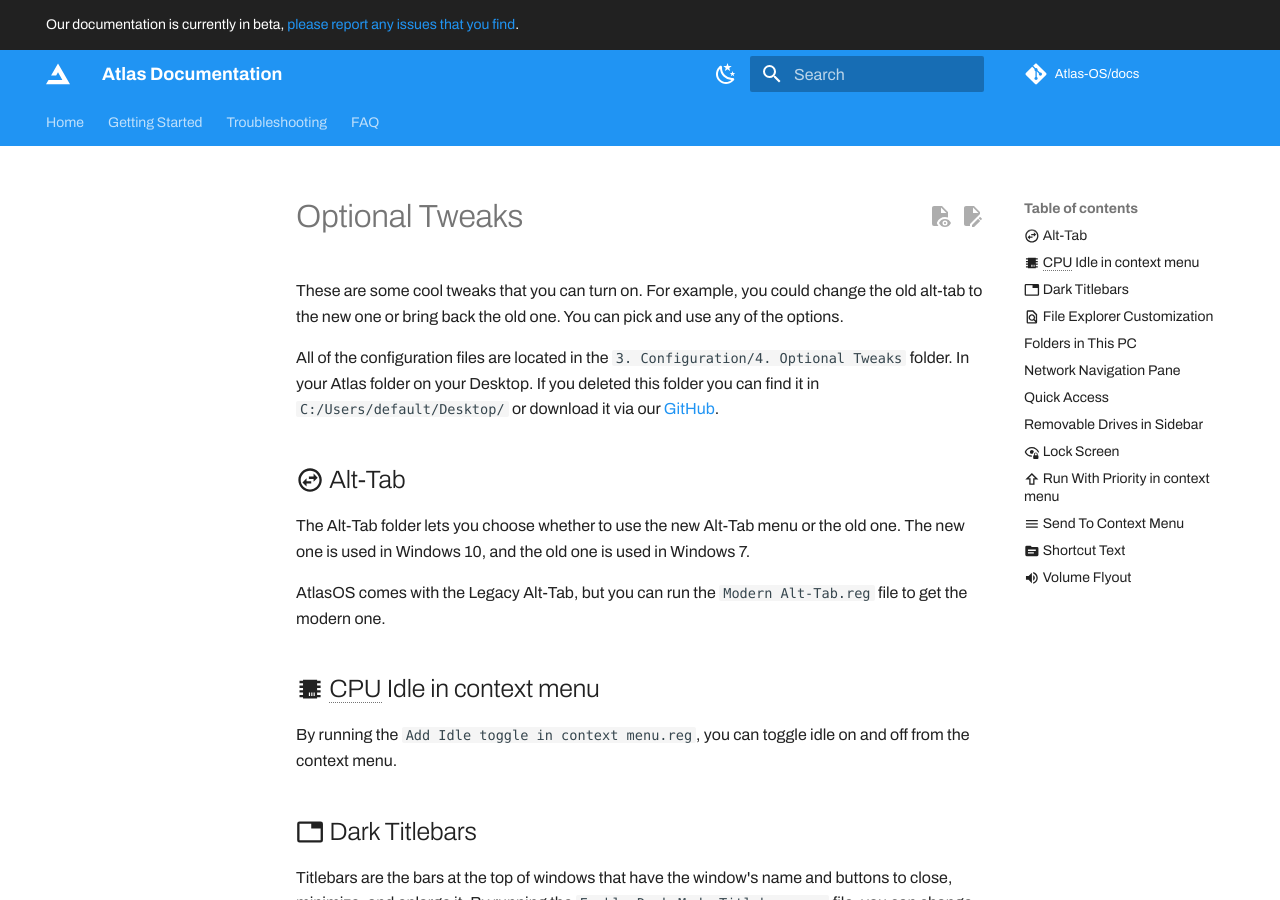
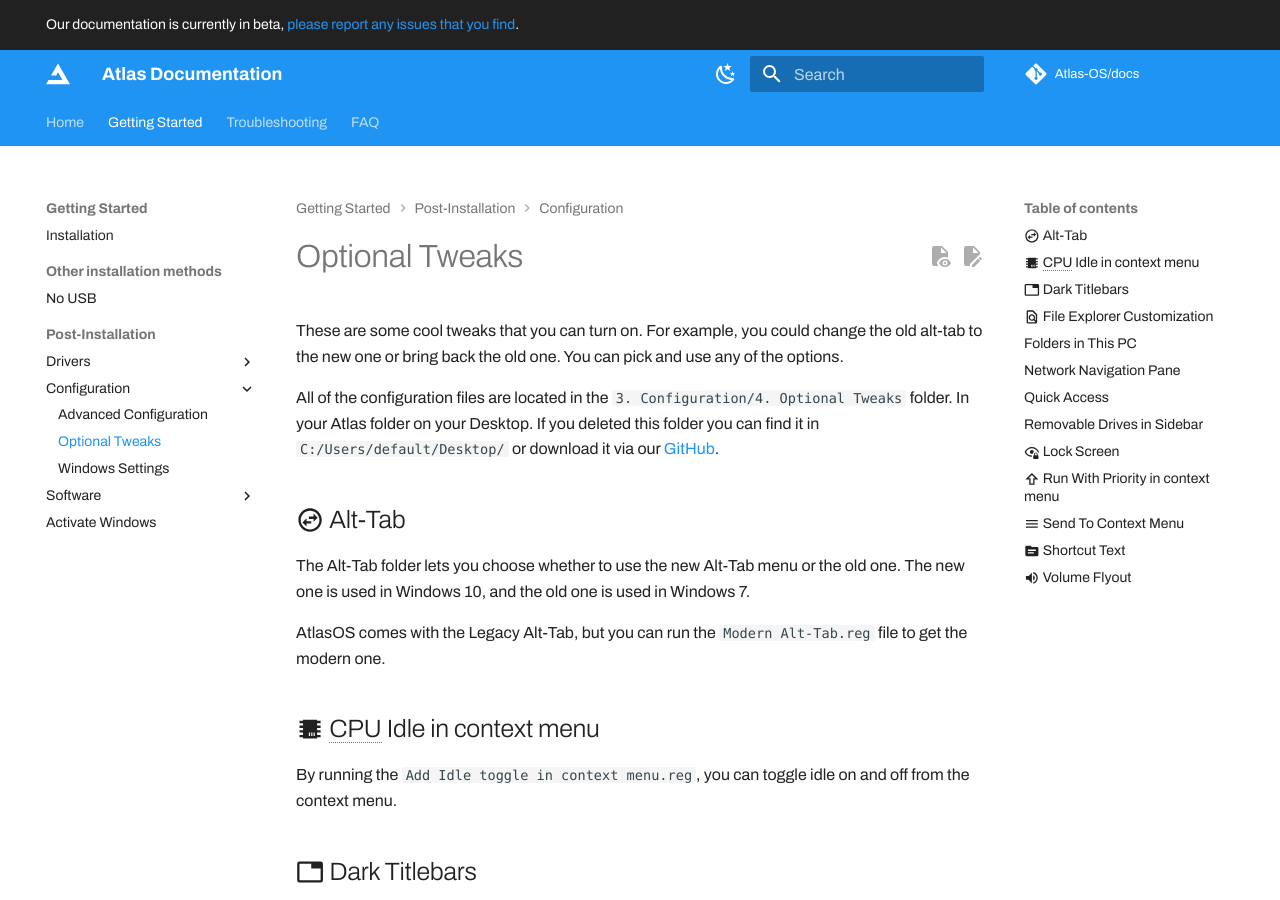
Before and after one commit to Atlas-OS/docs, an MkDocs documentation site: the page built from docs/getting-started/post-installation/configuration/optional-tweaks.md, in a window 1280 px wide and 900 px high. Built offline with MkDocs 1.6.1 and Material for MkDocs 9.7.7, drawn with Linux system fonts in a browser that asks for light colours; some web fonts are replaced; plug-ins that fetch from the network failed and are left out; comment, search, counter and statistics services are not loaded; part of the change alters nothing that is shown.

Commit message:
fix: 🐛navigation going to wrong places

```diff
--- a/mkdocs.yml
+++ b/mkdocs.yml
@@ -145,38 +145,38 @@ nav:
   - Home:
     - Home: index.md
   - Getting Started:
-    - Installation: Getting started/Installation.md
+    - Installation: getting-started/installation.md
     - Other installation methods:
-      - No USB: Getting started/Other installation methods/No USB.md
+      - No USB: getting-started/other-installation-methods/no-usb.md
     - Post-Installation:
       - Drivers:
-        - Index: Getting started/Post-Installation/Drivers/index.md
+        - Index: getting-started/post-installation/drivers/index.md
         - GPU:
-          - Intel: Getting started/Post-Installation/Drivers/GPU/Intel.md
-          - AMD: Getting started/Post-Installation/Drivers/GPU/AMD.md
-          - NVIDIA: Getting started/Post-Installation/Drivers/GPU/NVIDIA.md
+          - Intel: getting-started/post-installation/drivers/gpu/intel.md
+          - AMD: getting-started/post-installation/drivers/gpu/amd.md
+          - NVIDIA: getting-started/post-installation/drivers/gpu/nvidia.md
       - Configuration:
-        - Index: Getting started/Post-Installation/Configuration/index.md
-        - Advanced Configuration: Getting started/Post-Installation/Configuration/Advanced Configuration.md
-        - Optional Tweaks: Getting started/Post-Installation/Configuration/Optional Tweaks.md
-        - Windows Settings: Getting started/Post-Installation/Configuration/Windows Settings.md
+        - Index: getting-started/post-installation/configuration/index.md
+        - Advanced Configuration: getting-started/post-installation/configuration/advanced-configuration.md
+        - Optional Tweaks: getting-started/post-installation/configuration/optional-tweaks.md
+        - Windows Settings: getting-started/post-installation/configuration/windows-settings.md
       - Software:
-        - Index: Getting started/Post-Installation/Software/index.md
-      - Activate Windows: Getting started/Post-Installation/Activate Windows.md
+        - Index: getting-started/post-installation/software/index.md
+      - Activate Windows: getting-started/post-installation/activate-windows.md
   - Troubleshooting:
-    - Removed features: Troubleshooting/Removed features.md
-    - Scripts: Troubleshooting/Scripts.md
+    - Removed features: troubleshooting/removed-features.md
+    - Scripts: Troubleshooting/scripts.md
     - Common Issues:
       - Adobe:
-        - Acrobat fails to install: Troubleshooting/Common Issues/Adobe/Acrobat fails to install.md
-        - Creative Cloud error 191: Troubleshooting/Common Issues/Adobe/Creative Cloud error 191.md
+        - Acrobat fails toinstall: troubleshooting/common-issues/adobe/acrobat-fails-to-install.md
+        - Creative Cloud error 191: troubleshooting/common-issues/adobe/creative-cloud-error-191.md
   - FAQ:
-    - Installation: FAQ/Installation.md
-    - Contribute: FAQ/Contribute.md
+    - Installation: faq/installation.md
+    - Contribute: faq/contribute.md
     - Community:
-      - Discord: FAQ/Community/Discord.md
-      - Forums: FAQ/Community/Forums.md
-      - GitHub: FAQ/Community/GitHub.md
+      - Discord: faq/community/discord.md
+      - Forums: faq/community/forums.md
+      - GitHub: faq/community/github.md
 
 #
 # Plugins
```
